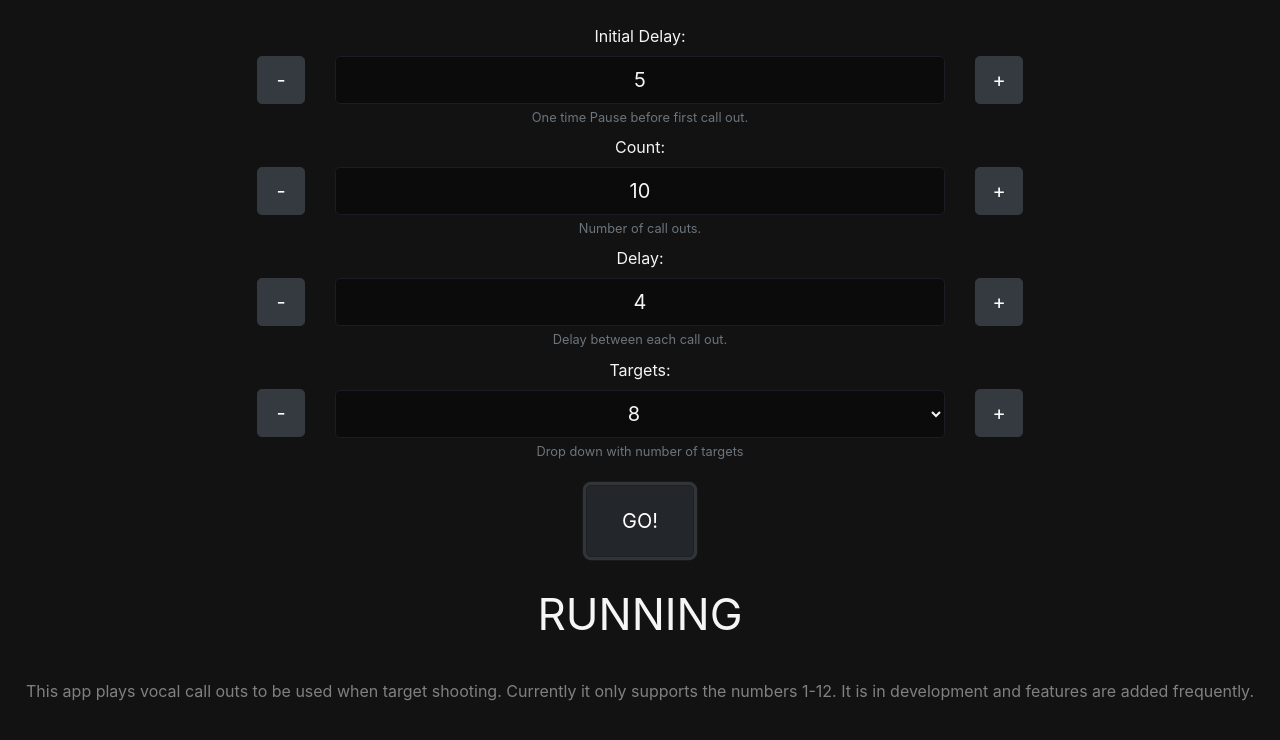
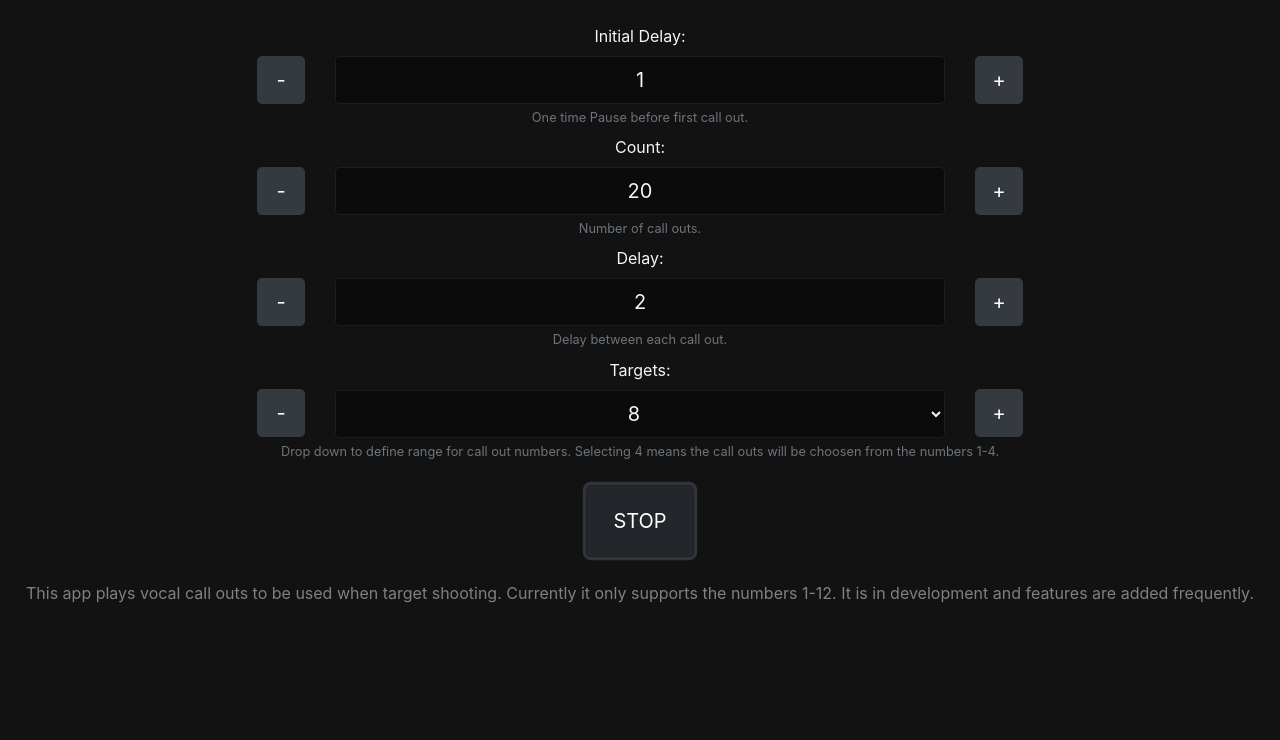
Before and after one commit to Tmidge/range-buddy, a React (Create React App) app: page / in a window 1280 px wide. Both pictures are taken after a click on the button "GO!". Shown: the top 740 px of the page. Built offline with nearby package versions, Linux system fonts and the light colour scheme.

Commit message:
add stop

```diff
--- a/src/components/LoopForm.js
+++ b/src/components/LoopForm.js
@@ -25,14 +25,15 @@ export default class LoopForm extends React.Component {
         super();
 
         this.state = {
-            count: 10,
-            delay: 4,
-            initialDelay: 5,
+            count: 20,
+            delay: 2,
+            initialDelay: 1,
             sounds: ['one','two','three','four','five','six', 'seven', 'eight', 'nine', 'ten', 'eleven', 'twelve'],
             randomDelayMin: 0,
             randomDelayMax: 0,
             random: null,
             soundArray: [],
+            delayArray: [],
             isRunning: false,
             targetCount: 8,
         };
@@ -42,7 +43,7 @@ export default class LoopForm extends React.Component {
         this.handleCheckboxChange = this.handleCheckboxChange.bind(this);
         this.handleUpButtonClick = this.handleUpButtonClick.bind(this);
         this.handleDownButtonClick = this.handleDownButtonClick.bind(this);
-        this.dropDownChange = this.dropDownChange.bind(this);
+        this.stopLoop = this.stopLoop.bind(this);
 
 
         this.one = React.createRef();
@@ -63,12 +64,15 @@ export default class LoopForm extends React.Component {
         this.startTone = React.createRef();
     }
 
-    dropDownChange(event) {
-        console.log(event.target);
+    stopLoop(event) {
+        event.preventDefault();
+
+        this.state.delayArray.forEach( delay => clearTimeout(delay));
+        this.setState({delayArray: []});
+        this.setState({isRunning: false});
     }
 
     handleChange(event) {
-        console.log('event: ', event.target.value);
         this.setState({[event.target.name]: event.target.value});
     }
 
@@ -80,6 +84,8 @@ export default class LoopForm extends React.Component {
         event.preventDefault();
         if(this.state.isRunning === true) {
             return;
+        } else {
+            this.setState({stop: false});
         }
         this.one.current.play();
         this.one.current.pause();
@@ -123,7 +129,6 @@ export default class LoopForm extends React.Component {
     }
 
     handleUpButtonClick(event) {
-        console.log('event: ', event.target);
         const targetMaximum = 12;
         let maximum = 100;
         let number;
@@ -139,13 +144,11 @@ export default class LoopForm extends React.Component {
         } else {
             number = 1;
         }
-        // const number = parseInt(this.state[event.target.name]) >= 0 ? parseInt(this.state[event.target.name]) + 1 : 1;
         this.setState({[event.target.name]: number});
     }
 
     handleDownButtonClick(event) {
         event.preventDefault();
-        // const number = parseInt(this.state[event.target.name]) > 0 ? parseInt(this.state[event.target.name]) - 1 : 0;
         let number;
         let minimum = 0;
         const targetMinimum = 1;
@@ -169,18 +172,21 @@ export default class LoopForm extends React.Component {
         for (var i=0; i < computedCount; i++) {
             soundArray.push(targets[Math.floor(Math.random()*targets.length)]);
         }
-        console.log(soundArray);
         this.setState({soundArray});
 
         setTimeout(()=>{
+            let delayArray = [];
             soundArray.forEach((soundRef, i) => {
-                setTimeout(()=>{
-                    this[soundRef].current.play();
+                const soundDelay = setTimeout(()=>{
                     if(i === (soundArray.length -1)) {
                         this.setState({isRunning: false});
+                        this.setState({delayArray: []});
                     }
+                    this[soundRef].current.play();
                 },
                 i * this.state.delay * 1000);
+                delayArray.push(soundDelay);
+                this.setState({delayArray});
             });
         }, parseInt(this.state.initialDelay) * 1000);
     }
@@ -297,18 +303,26 @@ export default class LoopForm extends React.Component {
                                     </Button>
                                 </Col>
                                 <Form.Text className="text-muted">
-                                    Drop down with number of targets
+                                    Drop down to define range for call out numbers. Selecting 4 means the call outs will be choosen from the numbers 1-4.
                                 </Form.Text>
                             </Row>
 
                             <Row className="submit-row">
-                                <Button className="submit-button" variant="dark" size="lg" type="submit" value="Submit">
-                                    GO!
-                                </Button>
+                                {(() => {
+                                    if(this.state.isRunning) {
+                                        return <Button className="submit-button" variant="dark" size="lg" onClick={this.stopLoop}>
+                                                    STOP
+                                                </Button>
+                                    } else {
+                                        return <Button className="submit-button" variant="dark" size="lg" type="submit" value="Submit">
+                                                    GO!
+                                                </Button>
+                                    }
+                                })()}
                             </Row>
                         </Col>
                     </Row>
-                    {(() => {
+                    {/* {(() => {
                         if(this.state.isRunning) {
                             return  <Row className="top-level-row">
                                         <Col>
@@ -321,7 +335,7 @@ export default class LoopForm extends React.Component {
                                     </Row>
                         }
                     }
-                    )()}
+                    )()} */}
                     <Row className="top-level-row">
                         <div className="app-description">
                             This app plays vocal call outs to be used when target shooting. Currently it only supports the numbers 1-12. It is in development and features are added frequently.
```
